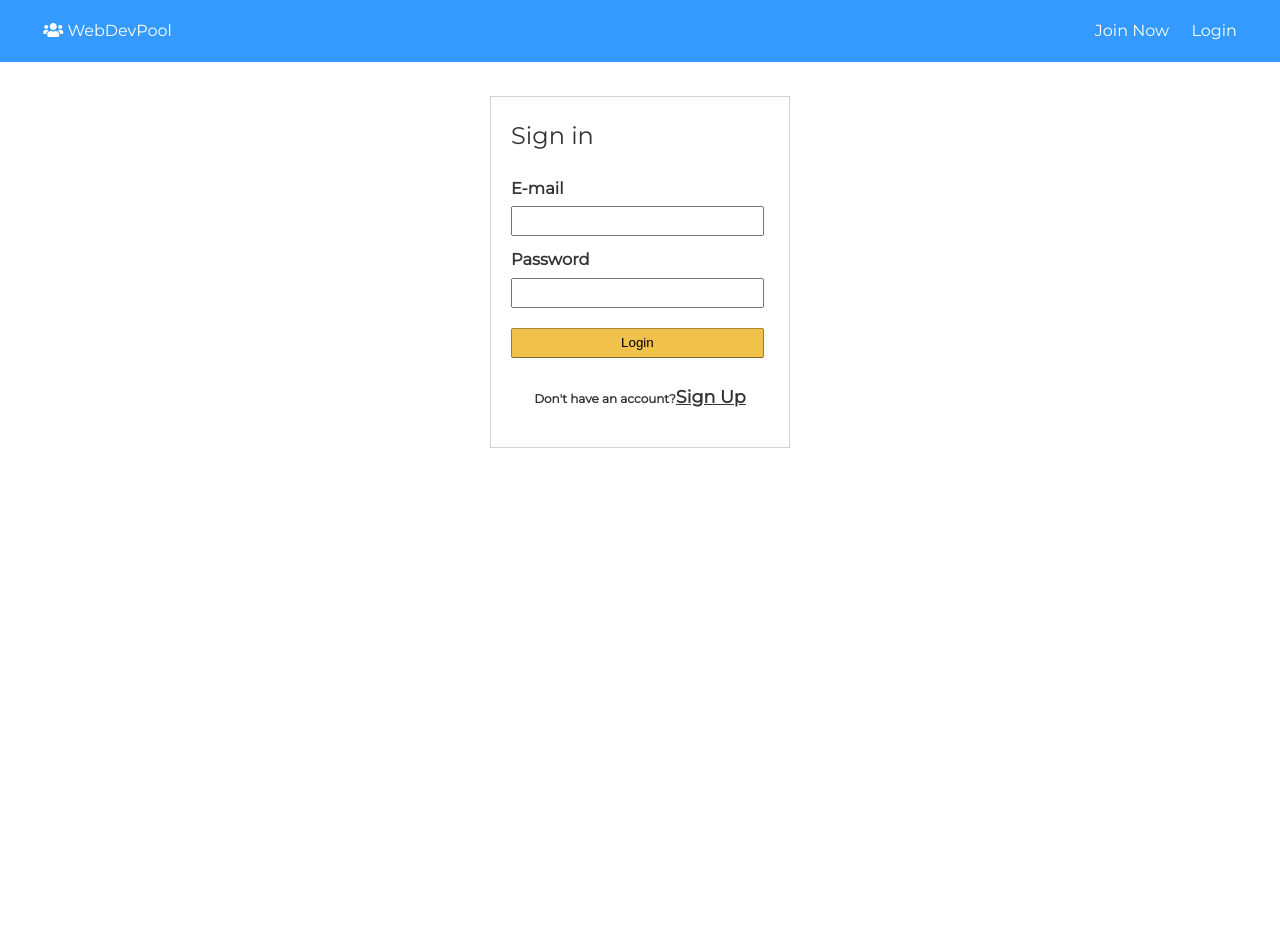
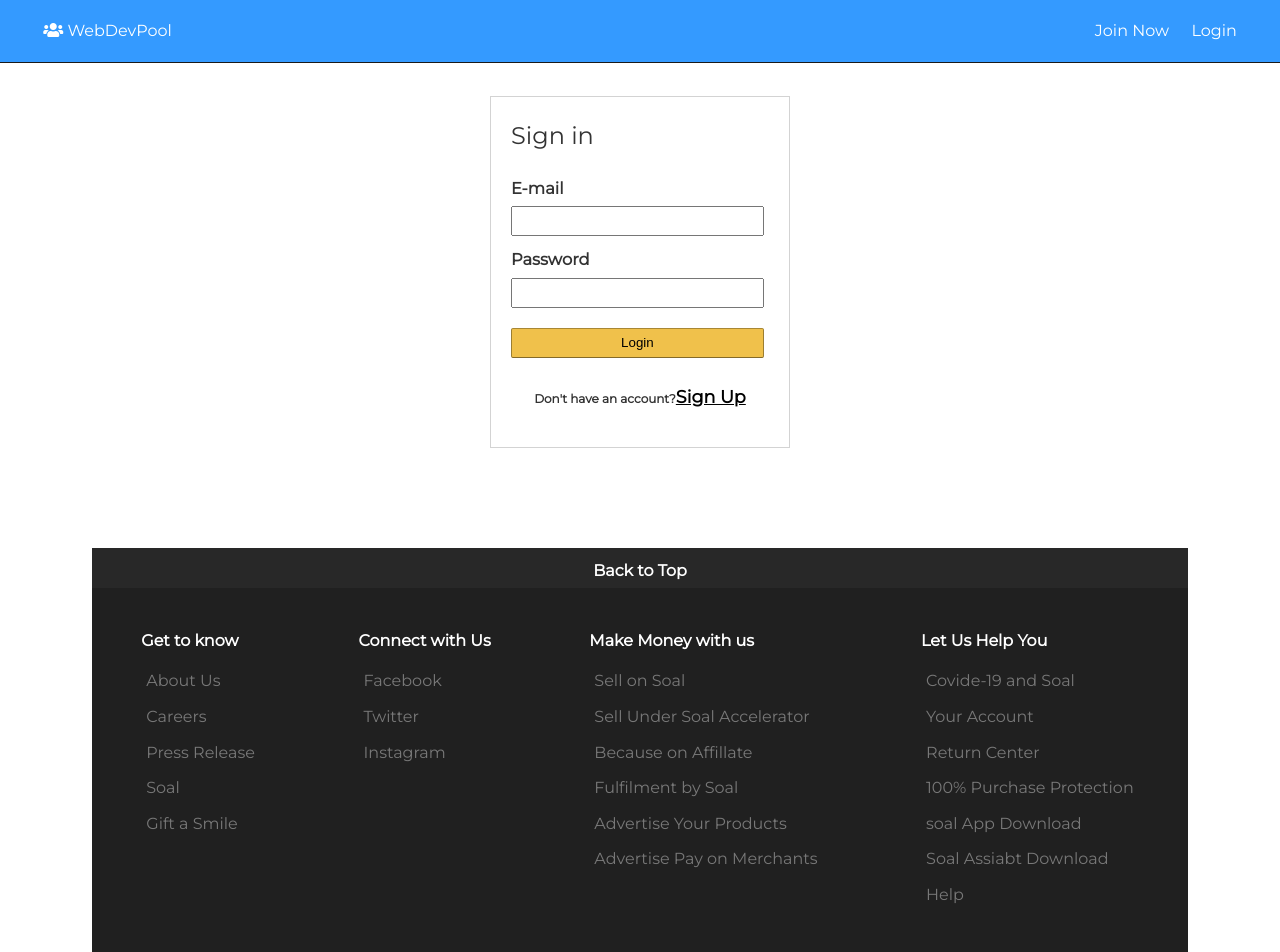
Before and after one commit to ppinklesh/webdevpool, a React (Create React App) app in the folder client/: page /login in a window 1280 px wide. Shown: the top 952 px of the page. Before the commit the page ends 800 px from the top, so only its background shows below. Built offline with nearby package versions, Linux system fonts and the light colour scheme; no server answers.

Commit message:
'Update'

```diff
--- a/client/src/App.css
+++ b/client/src/App.css
@@ -2,21 +2,23 @@
 
 @import url('https://fonts.googleapis.com/css2?family=Montserrat&display=swap');
 
-/* :root {
+:root {
 	--primary-color: #000000;
 	--dark-color: #343a40;
 	--light-color: #f4f4f4;
 	--danger-color: #850512;
 	--success-color: #167e2e;
-} */
+}
 
-* {
+*{
 	box-sizing: border-box;
-	margin: 0;
-	padding: 0;
+	margin: 0px ;
+	padding: 0px ;
 }
 
 body {
+	margin: 0px ;
+	padding: 0px ;
 	font-family: 'Montserrat', sans-serif;
 	font-size: 1rem;
 	line-height: 1.6;
@@ -24,8 +26,8 @@ body {
 	color: #333;
 	/* background-image: url("./img/ball.jpg"); */
 	/* opacity: 80%; */
-	background-repeat: no-repeat;
-	background-size: cover;
+	/* background-repeat: no-repeat;
+	background-size: cover; */
 }
 
 .dash {
--- a/client/src/components/CSS/Dashboard.css
+++ b/client/src/components/CSS/Dashboard.css
@@ -1,4 +1,6 @@
 body{
+    margin: 0px;
+    padding: 0px;
     background-color: rgb(80, 77, 77);
 }
 .dashboard_header{
--- a/client/src/components/CSS/Navbar1.css
+++ b/client/src/components/CSS/Navbar1.css
@@ -23,7 +23,7 @@
 	background-color: rgb(90, 87, 87);
 	width: 300px;
 	overflow: scroll;
-	height: 700px;
+	height: 100vh;
 	/* display: flex; */
 	/* justify-content: center; */
 	position: fixed;
--- /dev/null
+++ b/client/src/components/CSS/footer.css
@@ -0,0 +1,42 @@
+/* html body {
+    margin: -30px ;
+    padding: -30px ;
+    margin-right: 0px; */
+/* } */
+.footer_main{
+    margin: -30px;
+    padding: -30px;
+	background-color: #202020;
+	margin-top: 100px;
+	height: 450px;
+}
+.footer_topbutton{
+	color: white;
+	text-align: center;
+	width: 100%;
+	height: 40px;
+	padding-top: 10px;
+	background-color: #282828;
+}
+.footer_topbutton a{
+	color: white;
+	text-decoration: none;
+}
+.footer_body{
+	display: flex;
+	justify-content: space-around;
+}
+.footer_body1{
+	display: flex;
+	margin-top: 40px;
+	flex-direction: column;
+}
+.footer_body1 h4{
+	color: white;
+	margin-bottom: 10px;
+}
+.footer_body1 a{
+	color: #787878;
+	text-decoration: none;
+	padding: 5px;
+}
--- a/client/src/components/CSS/login.css
+++ b/client/src/components/CSS/login.css
@@ -1,3 +1,7 @@
+html body{
+    margin: 0px;
+    padding: 0px;
+}
 .login{
     display: flex;
     flex-direction: column;
--- a/client/src/components/auth/Login.js
+++ b/client/src/components/auth/Login.js
@@ -4,6 +4,7 @@ import { connect } from "react-redux";
 import PropTypes from "prop-types";
 import { login } from "../../actions/auth";
 import '../CSS/login.css';
+import Footer from '../layout/footer';
 
 const Login = ({ login, isAuthenticated }) => {
   //intializing a state
@@ -62,6 +63,7 @@ const Login = ({ login, isAuthenticated }) => {
         </p>
       </div>
     </div>
+    <Footer/>
     </div>
   )
 };
--- a/client/src/components/auth/Register.js
+++ b/client/src/components/auth/Register.js
@@ -5,6 +5,7 @@ import { setAlert } from "../../actions/alert";
 import { register } from "../../actions/auth";
 import PropTypes from "prop-types";
 import '../CSS/register.css';
+import Footer from '../layout/footer';
 
 const Register = ({ setAlert, register, isAuthenticated }) => {
   const [formData, setFormData] = useState({
@@ -36,6 +37,7 @@ const Register = ({ setAlert, register, isAuthenticated }) => {
     return <Redirect to="/dashboard" />;
   }
   return (
+    <div className="main12">
     <div className='register'>
       <div className="register-form">
         <h1>Create Account</h1>
@@ -77,6 +79,9 @@ const Register = ({ setAlert, register, isAuthenticated }) => {
           </p>
         </form>
       </div>
+      {/* <Footer /> */}
+    </div>
+      <Footer />
     </div>
   )
 }
--- a/client/src/components/dashboard/Dashboard.js
+++ b/client/src/components/dashboard/Dashboard.js
@@ -8,6 +8,7 @@ import Experience from "./Experience";
 import Education from "./Education";
 import { getCurrentProfile, deleteAccount } from "../../actions/profile";
 import '../CSS/Dashboard.css';
+import Footer from '../layout/footer';
 
 const Dashboard = ({
   getCurrentProfile,
@@ -56,7 +57,10 @@ const Dashboard = ({
             </Fragment>
           )}
           </div>
+          {/* <Footer/> */}
       </Fragment>
+      {/* </div> */}
+      <Footer/>
       </div>
     );
 };
--- /dev/null
+++ b/client/src/components/layout/footer.js
@@ -0,0 +1,49 @@
+import React from 'react';
+import '../CSS/footer.css';
+import {Link} from 'react-router-dom';
+function footer(){
+	return(
+			<div className="footer_main">
+				<div className="footer_topbutton">
+					<h4><a href="/">Back to Top</a></h4>
+				</div>
+				<div className="footer_body">
+					<div className='footer_body1'>
+						<h4>Get to know</h4>
+						<a href="/About">About Us</a>
+						<a href="/About">Careers</a>
+						<a href="/About">Press Release</a>
+						<a href="/About">Soal</a>
+						<a href="/About">Gift a Smile</a>
+					</div>
+					<div className='footer_body1'>
+						<h4>Connect with Us</h4>
+						<a href="/About">Facebook</a>
+						<a href="/About">Twitter</a>
+						<a href="/About">Instagram</a>
+					</div>
+					<div className='footer_body1'>
+						<h4>Make Money with us</h4>
+						<a href="/About">Sell on Soal</a>
+						<a href="/About">Sell Under Soal Accelerator</a>
+						<a href="/About">Because on Affillate</a>
+						<a href="/About">Fulfilment by Soal</a>
+						<a href="/About">Advertise Your Products</a>
+						<a href="/About">Advertise Pay on Merchants</a>
+					</div>
+					<div className='footer_body1'>
+						<h4>Let Us Help You</h4>
+						<a href="/About">Covide-19 and Soal</a>
+						<a href="/About">Your Account</a>
+						<a href="/About">Return Center</a>
+						<a href="/About">100% Purchase Protection</a>
+						<a href="/About">soal App Download</a>
+						<a href="/About">Soal Assiabt Download</a>
+						<a href="/About">Help</a>
+					</div>
+				</div>
+			</div>
+		);
+}
+
+export default footer;
--- a/client/src/components/posts/Posts.js
+++ b/client/src/components/posts/Posts.js
@@ -5,6 +5,7 @@ import Spinner from "../layout/Spinner";
 import PostItem from "./PostItem";
 import PostForm from "./PostForm";
 import { getPosts } from "../../actions/post";
+import Footer from '../layout/footer';
 
 const Posts = ({ getPosts, post: { posts, loading } }) => {
   useEffect(() => {
@@ -25,6 +26,7 @@ const Posts = ({ getPosts, post: { posts, loading } }) => {
             <PostItem key={post._id} post={post} />
           ))}
         </div>
+        <Footer />
       </Fragment>
     );
 };
--- a/client/src/components/profiles/Profiles.js
+++ b/client/src/components/profiles/Profiles.js
@@ -4,6 +4,7 @@ import { connect } from "react-redux";
 import Spinner from "../layout/Spinner";
 import ProfileItem from "./ProfileItem";
 import { getProfiles } from "../../actions/profile";
+import Footer from '../layout/footer';
 
 const Profiles = ({ getProfiles, profile: { profiles, loading } }) => {
   useEffect(() => {
@@ -31,6 +32,7 @@ const Profiles = ({ getProfiles, profile: { profiles, loading } }) => {
             </div>
           </Fragment>
         )}
+        <Footer />
     </Fragment>
   );
 };
```
